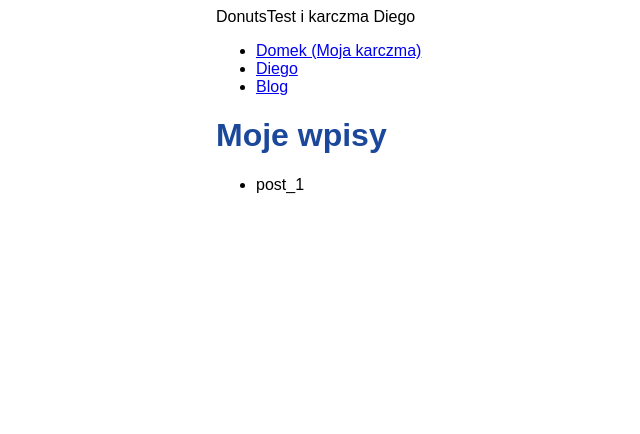
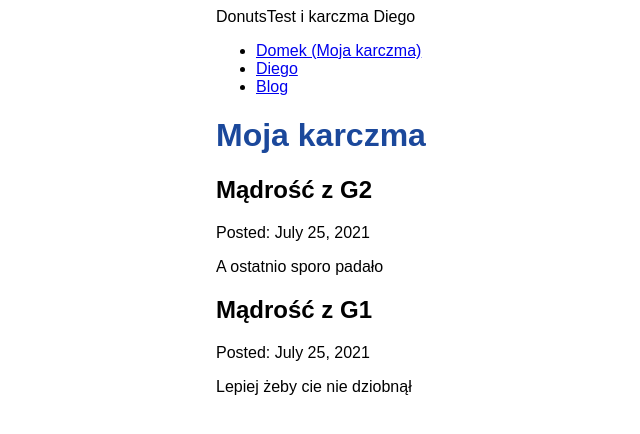
Before and after one commit to walczyk123/donut-test, a Gatsby site: page /blog in a window 1280 px wide. Shown: the whole page, without its empty margins (174-814 px from the left). Built offline with nearby package versions, Linux system fonts and the light colour scheme; Gatsby itself is replaced by a stand-in of ours.

Commit message:
Add posts with body

```diff
--- a/blog/post_1.mdx
+++ b/blog/post_1.mdx
@@ -0,0 +1,5 @@
+---
+title: "Mądrość z G2"
+date: "2021-07-25"
+---
+A ostatnio sporo padało
--- /dev/null
+++ b/blog/post_2.mdx
@@ -0,0 +1,5 @@
+---
+title: "Mądrość z G1"
+date: "2021-07-25"
+---
+Lepiej żeby cie nie dziobnął
--- a/gatsby-config.js
+++ b/gatsby-config.js
@@ -6,6 +6,7 @@ module.exports = {
   plugins: [
     "gatsby-plugin-image",
     "gatsby-plugin-sharp",
+    "gatsby-plugin-mdx",
     {
       resolve: "gatsby-plugin-manifest",
       options: {
--- a/package.json
+++ b/package.json
@@ -18,6 +18,7 @@
     "gatsby": "^4.4.0",
     "gatsby-plugin-image": "^2.4.0",
     "gatsby-plugin-manifest": "^4.4.0",
+    "gatsby-plugin-mdx": "^3.4.0",
     "gatsby-plugin-sharp": "^4.4.0",
     "gatsby-source-filesystem": "^4.4.0",
     "react": "^17.0.1",
--- a/src/pages/blog.js
+++ b/src/pages/blog.js
@@ -1,31 +1,39 @@
 import * as React from 'react'
 import Layout from '../components/layout'
 import { graphql } from 'gatsby'
+import { MDXRenderer } from 'gatsby-plugin-mdx'
 
 const BlogPage = ({ data }) => {
     return (
-      <Layout pageTitle="Moje wpisy">
-        <ul>
+        <Layout pageTitle="Moja karczma">
         {
-          data.allFile.nodes.map(node => (
-            <li key={node.name}>
-              {node.name}
-            </li>
+          data.allMdx.nodes.map((node) => (
+            <article key={node.id}>
+              <h2>{node.frontmatter.title}</h2>
+              <p>Posted: {node.frontmatter.date}</p>
+              <MDXRenderer>
+                {node.body}
+              </MDXRenderer>
+            </article>
           ))
         }
-        </ul>
       </Layout>
     )
   }
 
   export const query = graphql`
     query {
-      allFile {
+        allMdx(sort: {fields: frontmatter___date, order: DESC}) {
         nodes {
-          name
+            frontmatter {
+            date(formatString: "MMMM D, YYYY")
+            title
+            }
+            id
+            body
         }
-      }
+        }
     }
-  `
+    `
 
 export default BlogPage
```
Also changed, not shown: 1 other file.
